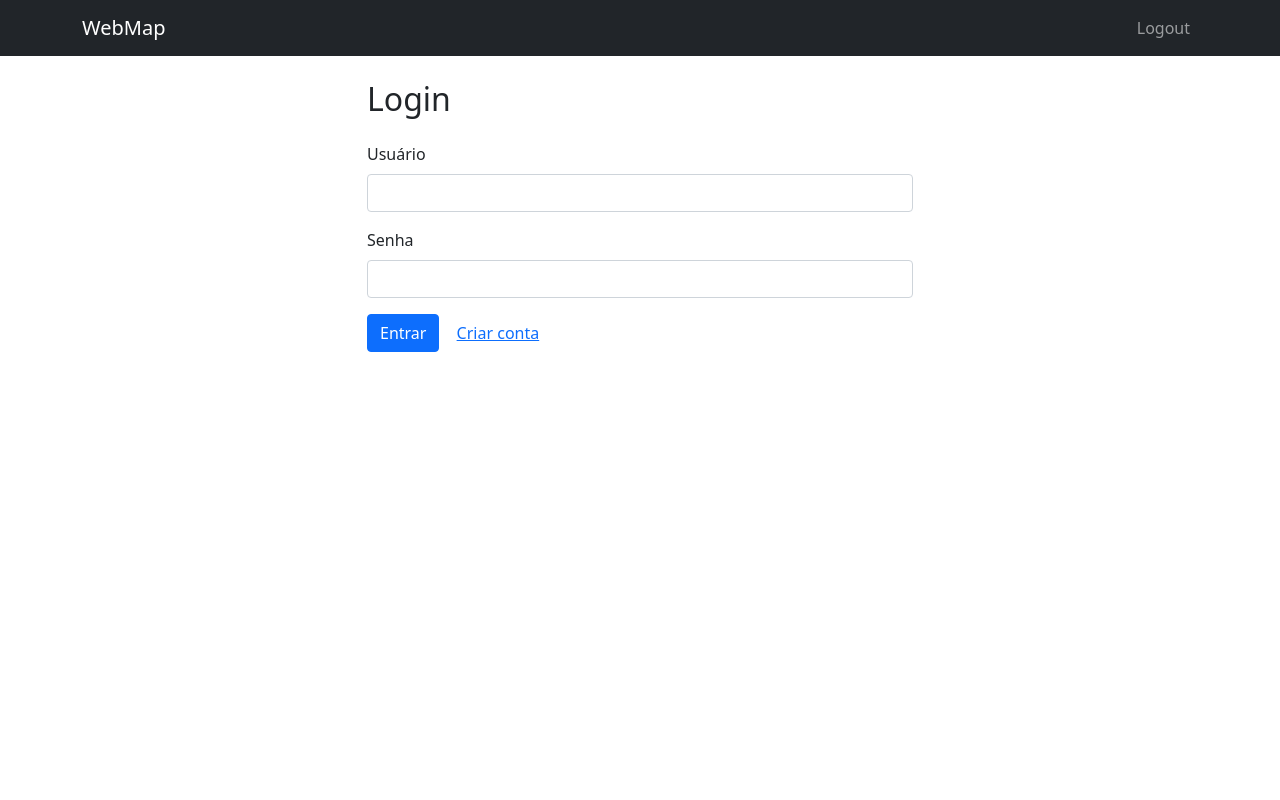
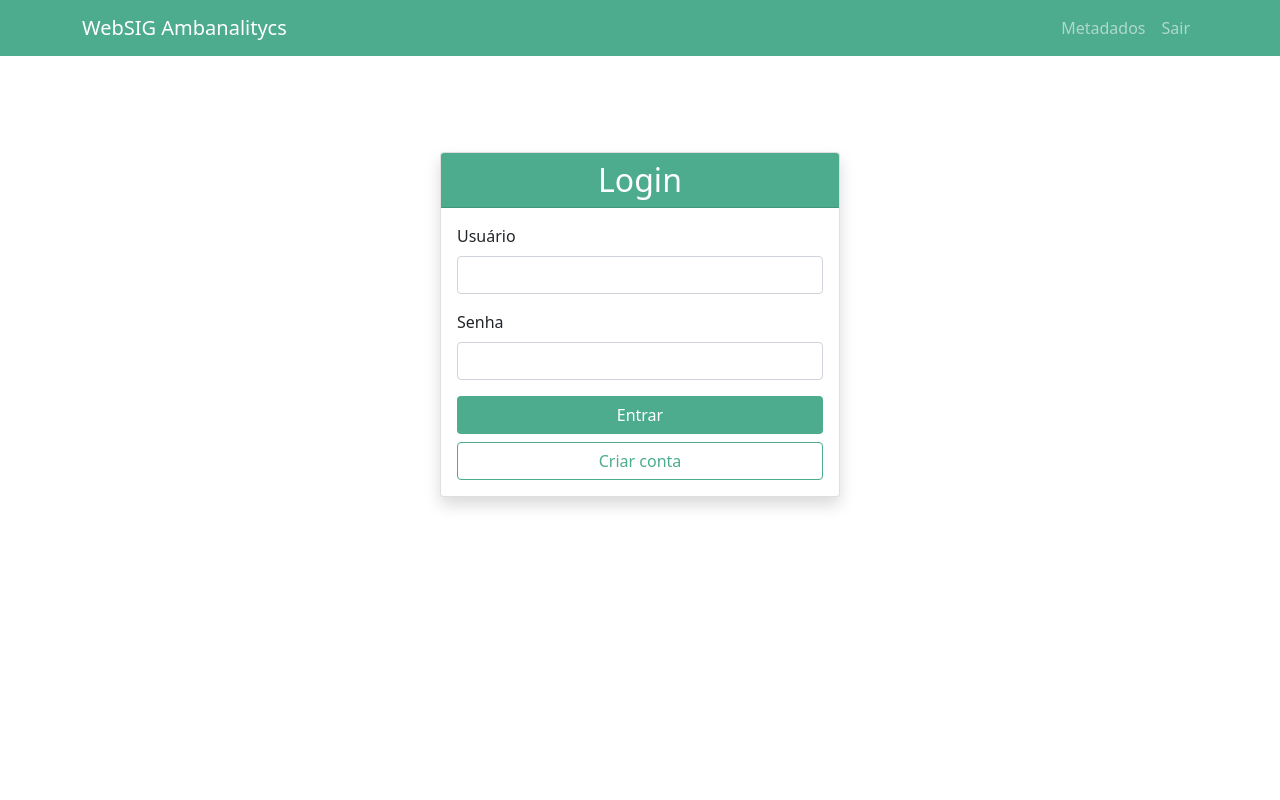
Before and after one commit to EloizioHMD/webmap-flask, a Flask app: page /login in a window 1280 px wide. Run offline with Flask 3, Linux system fonts and the light colour scheme; the first user in the database is signed in; the page is wider than the window, and the part outside it is not shown.

Commit message:
Add files via upload

```diff
--- a/app/routes.py
+++ b/app/routes.py
@@ -81,3 +81,8 @@ def logout():
 @login_required
 def webmap():
     return render_template('webmap.html')
+
+@app.route('/metadata')
+@login_required
+def metadata():
+    return render_template('metadata.html')
--- a/app/templates/base.html
+++ b/app/templates/base.html
@@ -3,36 +3,42 @@
 <head>
     <meta charset="UTF-8">
     <meta name="viewport" content="width=device-width, initial-scale=1.0">
-    <title>{% block title %}{% endblock %} - WebMap Seguro</title>
+    <title>{% block title %}{% endblock %} - WebSIG Ambanalitycs</title>
     <link rel="stylesheet" href="https://cdn.jsdelivr.net/npm/bootstrap@5.1.3/dist/css/bootstrap.min.css">
+    <style>
+        .navbar-custom {
+            background-color: #4dab8e !important;
+        }
+        #map-container {
+            flex-grow: 1;
+            width: 100%;
+            position: relative;
+        }
+        html, body {
+            height: 100vh;
+            margin: 0;
+            display: flex;
+            flex-direction: column;
+        }
+    </style>
 </head>
 <body>
-    <nav class="navbar navbar-expand-lg navbar-dark bg-dark">
+    <nav class="navbar navbar-expand-lg navbar-dark navbar-custom">
         <div class="container">
-            <a class="navbar-brand" href="{{ url_for('webmap') }}">WebMap</a>
+            <a class="navbar-brand" href="{{ url_for('webmap') }}">WebSIG Ambanalitycs</a>
             <div class="navbar-nav">
                 {% if current_user.is_authenticated %}
-                    <a class="nav-link" href="{{ url_for('logout') }}">Logout</a>
+                    <a class="nav-link" href="{{ url_for('metadata') }}">Metadados</a>
+                    <a class="nav-link" href="{{ url_for('logout') }}">Sair</a>
                 {% else %}
-                    <a class="nav-link" href="{{ url_for('login') }}">Login</a>
+                    <a class="nav-link" href="{{ url_for('login') }}">Entrar</a>
                     <a class="nav-link" href="{{ url_for('register') }}">Registrar</a>
                 {% endif %}
             </div>
         </div>
     </nav>
 
-    <div class="container mt-4">
-        {% with messages = get_flashed_messages(with_categories=true) %}
-            {% if messages %}
-                {% for category, message in messages %}
-                    <div class="alert alert-{{ category }} alert-dismissible fade show">
-                        {{ message }}
-                        <button type="button" class="btn-close" data-bs-dismiss="alert"></button>
-                    </div>
-                {% endfor %}
-            {% endif %}
-        {% endwith %}
-
+    <div class="container-fluid p-0" id="map-container">
         {% block content %}{% endblock %}
     </div>
 
--- a/app/templates/login.html
+++ b/app/templates/login.html
@@ -2,31 +2,63 @@
 {% block title %}Login{% endblock %}
 
 {% block content %}
-<div class="row justify-content-center">
-    <div class="col-md-6">
-        <h2 class="mb-4">Login</h2>
+<div class="row justify-content-center mt-5">  <!-- Adicionado mt-5 para espaçamento superior -->
+    <div class="col-md-5">  <!-- Reduzido de col-md-6 para col-md-5 -->
+        <div class="card shadow">
+            <div class="card-header" style="background-color: #4dab8e;">
+                <h2 class="mb-0 text-white text-center">Login</h2>
+            </div>
+            <div class="card-body">
                 <form method="POST" action="{{ url_for('login') }}">
                     {{ form.hidden_tag() }}
 
                     <div class="mb-3">
                         {{ form.username.label(class="form-label") }}
                         {{ form.username(class="form-control") }}
-                {% for error in form.username.errors %}
-                    <div class="invalid-feedback d-block">{{ error }}</div>
-                {% endfor %}
                     </div>
 
                     <div class="mb-3">
                         {{ form.password.label(class="form-label") }}
                         {{ form.password(class="form-control") }}
-                {% for error in form.password.errors %}
-                    <div class="invalid-feedback d-block">{{ error }}</div>
-                {% endfor %}
                     </div>
 
-            <button type="submit" class="btn btn-primary">Entrar</button>
-            <a href="{{ url_for('register') }}" class="btn btn-link">Criar conta</a>
+                    <div class="d-grid gap-2">
+                        <button type="submit" class="btn" style="background-color: #4dab8e; color: white;">Entrar</button>
+                        <a href="{{ url_for('register') }}" class="btn btn-outline-secondary">Criar conta</a>
+                    </div>
                 </form>
             </div>
         </div>
+    </div>
+</div>
+
+<!-- Estilos Adicionais -->
+<style>
+    .card {
+        margin-top: 2rem;  /* Espaçamento adicional */
+    }
+    .btn {
+        transition: all 0.3s ease;
+    }
+    .btn:hover {
+        opacity: 0.9;
+    }
+    .btn-outline-secondary {
+        border-color: #4dab8e;
+        color: #4dab8e;
+    }
+    .btn-outline-secondary:hover {
+        background-color: #4dab8e;
+        color: white;
+    }
+    .card {
+    margin-top: 3rem;
+    max-width: 400px;
+    margin-left: auto;
+    margin-right: auto;
+    }
+    .card {
+    box-shadow: 0 4px 6px rgba(0,0,0,0.1);
+    }
+</style>
 {% endblock %}
```
Also changed, not shown: app/templates/metadata.html (added, +64 -0 lines), app/templates/register.html (+38 -12 lines), app/templates/webmap.html (+133 -19 lines). Lines whose indentation alone changed are shown as unchanged.
